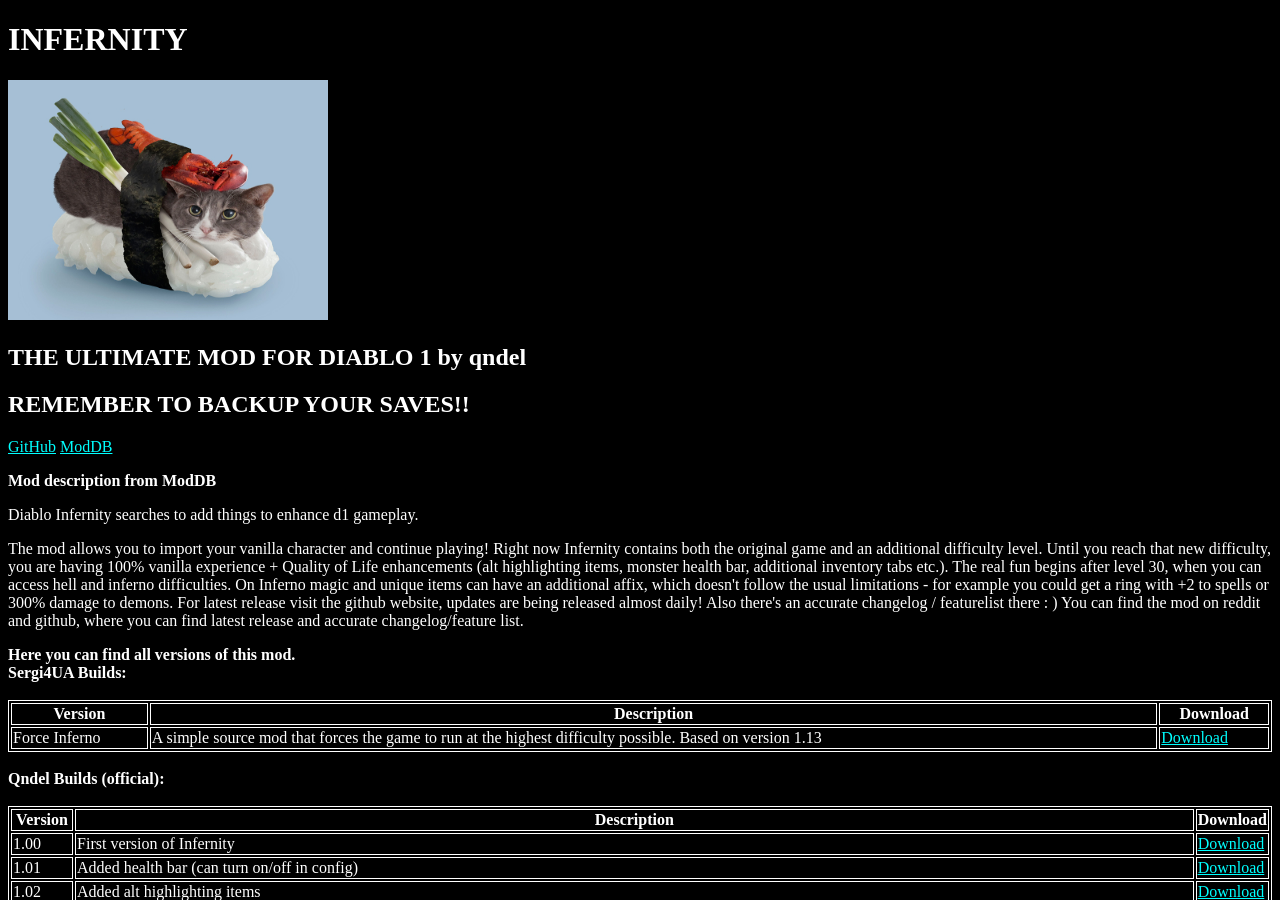
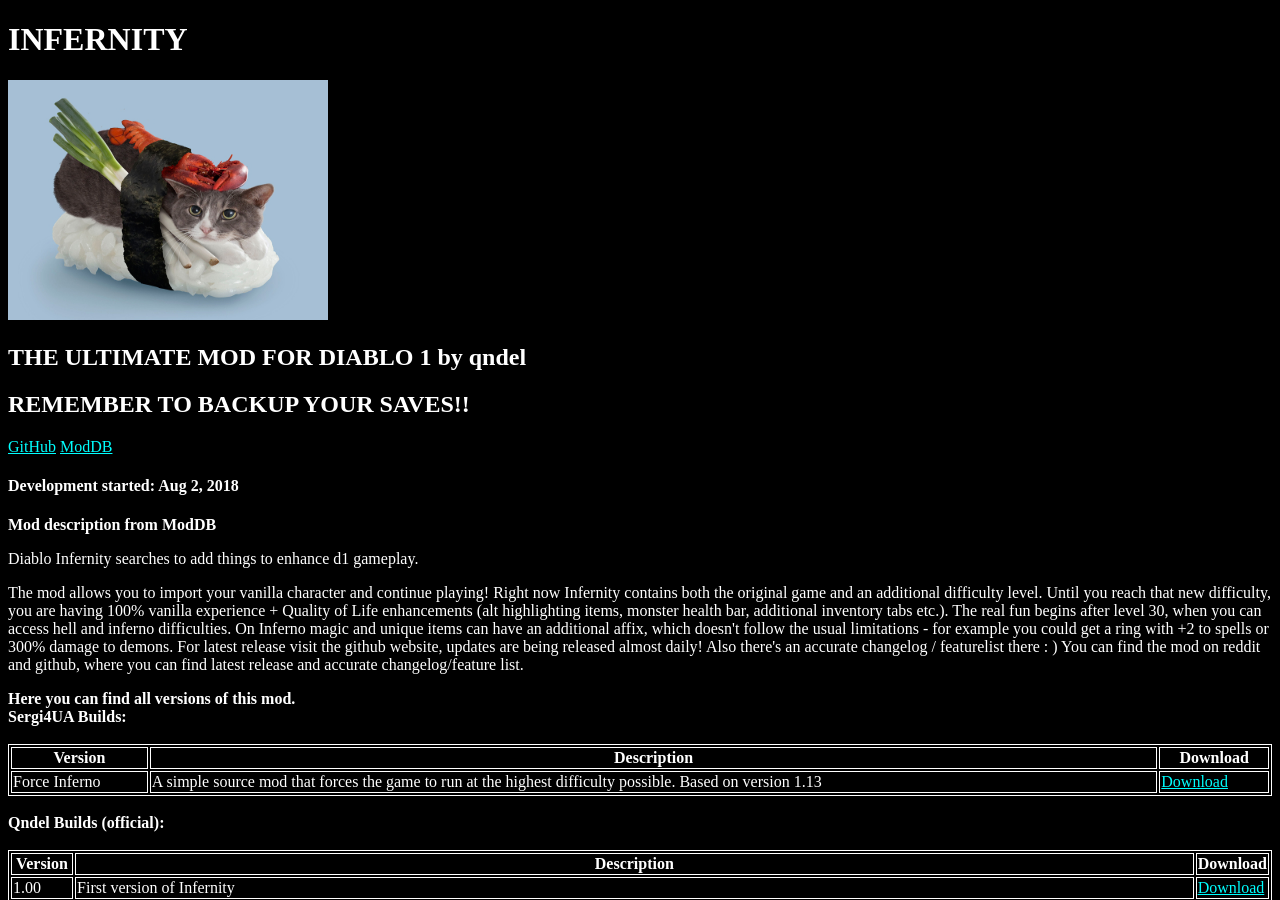
Before and after one commit to sergi4ua/sergi4ua.github.io, a Jekyll site: the page mods/infernity/index.html, which Jekyll copies as it is, in a window 1280 px wide and 900 px high. Built offline with Jekyll 4.4.1, drawn with Linux system fonts in a browser that asks for light colours.

Commit message:
Infernity mod archive: Add 'dev started' time

```diff
--- a/mods/infernity/index.html
+++ b/mods/infernity/index.html
@@ -34,6 +34,7 @@
     <h2>THE ULTIMATE MOD FOR DIABLO 1 by <b>qndel</b></h2>
     <h2>REMEMBER TO BACKUP YOUR SAVES!!</h2>
     <a href="https://github.com/qndel/infernity">GitHub</a> <a href="https://www.moddb.com/mods/diablo-infernity-lets-make-diablo1-great-again">ModDB</a>
+    <h4>Development started: Aug 2, 2018</h4>
     <p><b>Mod description from ModDB</b></p>
     <p>Diablo Infernity searches to add things to enhance d1 gameplay.</p><p>The mod allows you to import your vanilla character and continue playing! Right now Infernity contains both the original game and an additional difficulty level. Until you reach that new difficulty, you are having 100% vanilla experience + Quality of Life enhancements (alt highlighting items, monster health bar, additional inventory tabs etc.). The real fun begins after level 30, when you can access hell and inferno difficulties. On Inferno magic and unique items can have an additional affix, which doesn't follow the usual limitations - for example you could get a ring with +2 to spells or 300% damage to demons. For latest release visit the github website, updates are being released almost daily! Also there's an accurate changelog / featurelist there : ) You can find the mod on reddit and github, where you can find latest release and accurate changelog/feature list. </p>
     <b>Here you can find all versions of this mod.</b><br>
```
